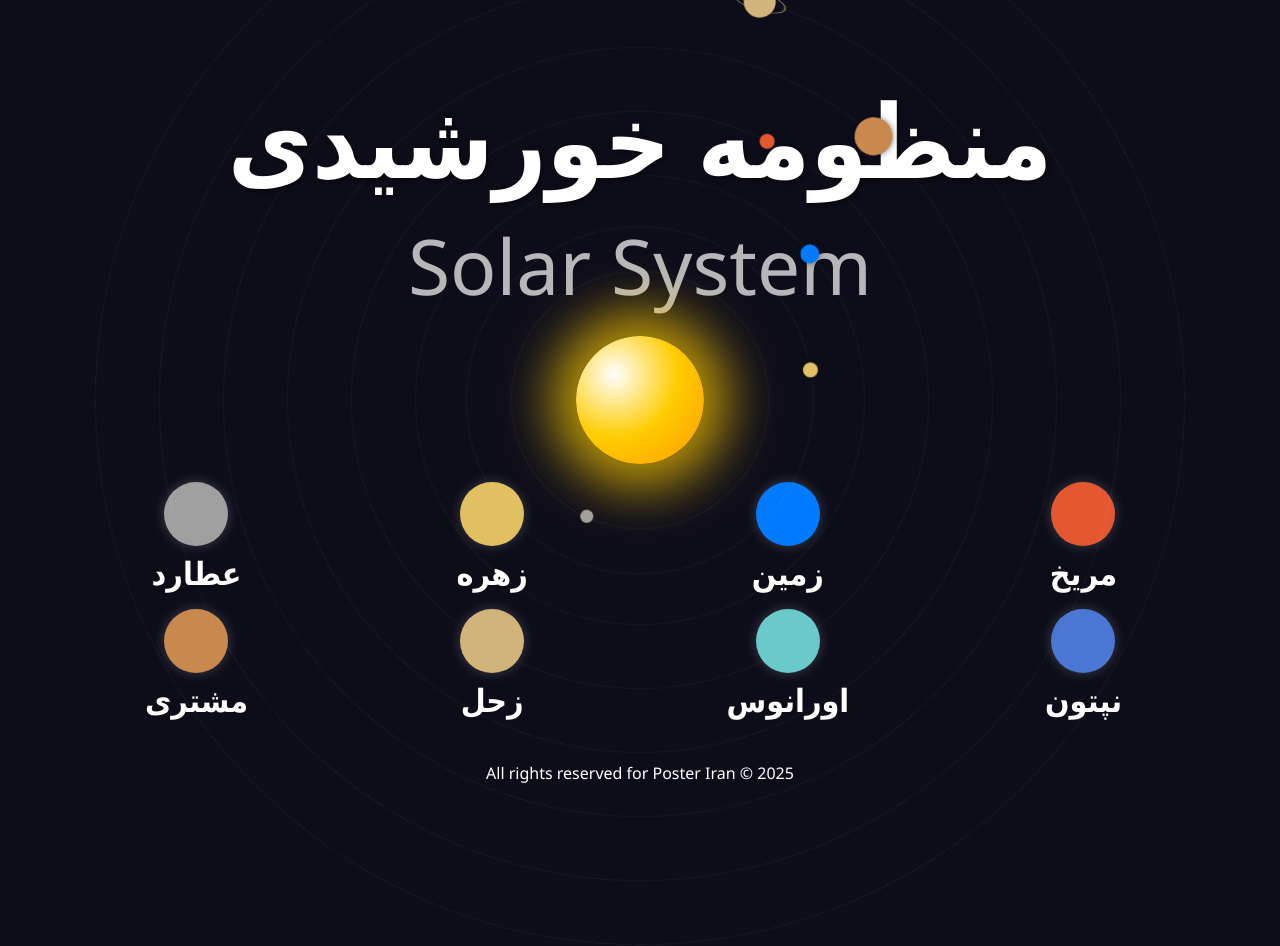
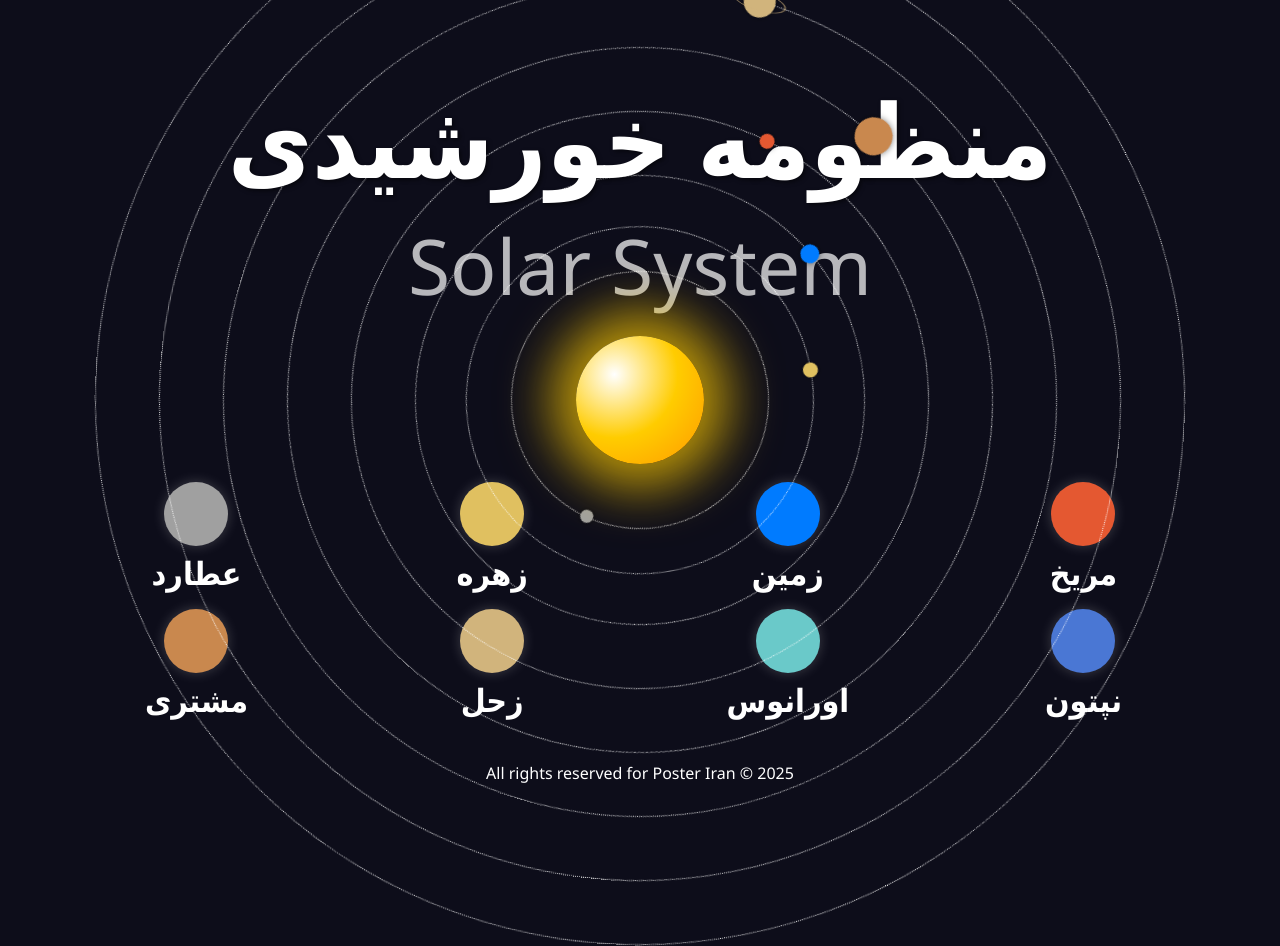
Before and after one commit to PosterIran/solar-system, a plain HTML site: page index.html in a window 1280 px wide. Drawn offline with Linux system fonts and the light colour scheme.

Commit message:
Update style.css

```diff
--- a/style.css
+++ b/style.css
@@ -82,7 +82,7 @@ h1 {
     left: 50%;
     transform: translate(-50%, -50%);
     border-radius: 50%;
-    border: 0.1vw dotted rgba(255, 255, 255, 0.1);
+    border: 0.1vw dotted rgba(255, 255, 255, 1);
     animation: orbit-animation linear infinite;
 }
 
```
